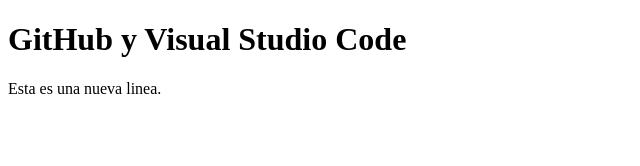
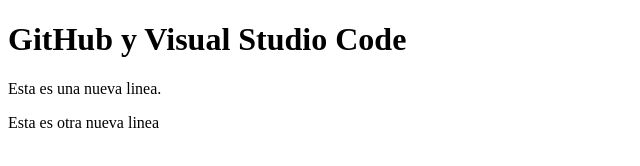
Before and after one commit to arielYJR/PractiveEnviroment, a plain HTML site: page index.html in a window 1280 px wide. Shown: the whole page, without its empty margins (0-640 px from the left). Drawn offline with Linux system fonts and the light colour scheme.

Commit message:
NuevaVersion

```diff
--- a/index.html
+++ b/index.html
@@ -9,5 +9,6 @@
 <body>
     <h1>GitHub y Visual Studio Code</h1>
     <p>Esta es una nueva linea.</p>
+    <p>Esta es otra nueva linea</p>
 </body>
 </html>
```
